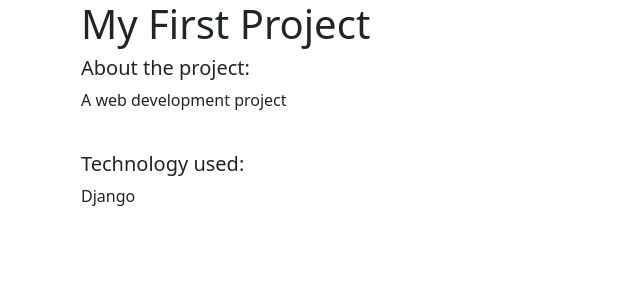
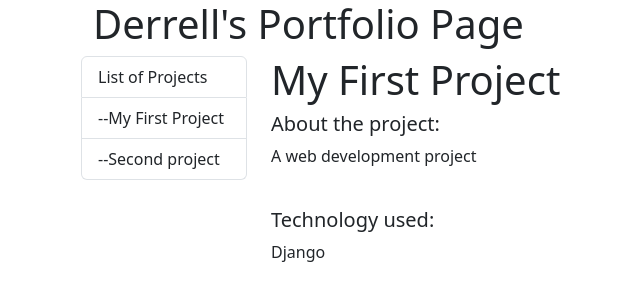
Before and after one commit to DerrellCooper/rp-portfolio, a Django app: page /projects/1/ in a window 1280 px wide. Shown: the top 301 px of the page, without its empty margins (1-641 px from the left). Run offline with Django 5.2, Linux system fonts and the light colour scheme; data comes from the database, SQL or seed files in the repository; both versions use the stored data as it was after the commit.

Commit message:
update
continued creating view templates

```diff
--- a/pages/templates/pages/home.html
+++ b/pages/templates/pages/home.html
@@ -3,5 +3,5 @@
 {% extends 'base.html' %}
 
 {% block page_content %}
-    <h1>Hello, World!</h1>
+    <h1>Hello World</h1>
 {% endblock page_content %}
--- a/pages/views.py
+++ b/pages/views.py
@@ -1,5 +1,9 @@
 from django.shortcuts import render
-
+from projects.models import Project
 # Create your views here.
 def home(request):
+    projects = Project.objects.all()
+    context = {
+        'projects': projects
+    }
     return render(request, 'pages/home.html', {})
--- a/projects/templates/projects/project_detail.html
+++ b/projects/templates/projects/project_detail.html
@@ -1,8 +1,13 @@
-{% extends "base.html" %}
+{% extends "projects_base.html" %}
 
 {% block page_content %}
 <h1>{{ project.title }}</h1>
 <div class="row">
+    <div class="col-md-8"></div>
+        {% if project.image %}
+            <img src="{{ project.image.url }}" width="100%">
+        {% endif %}
+    </div>
     <div class="col-md-4">
         <h5>About the project:</h5>
         <p>{{ project.description }}</p>
--- a/projects/templates/projects/project_index.html
+++ b/projects/templates/projects/project_index.html
@@ -1,4 +1,5 @@
-{% extends 'base.html' %}
+{% extends 'projects_base.html' %}
+
 
 
 {% block page_content %}
@@ -7,6 +8,9 @@
 {% for project in projects %}
     <div class="col-md-4">
         <div class="card mb-2">
+            {% if project.image %}
+                <img class="card-img-top" src="{{project.image.url}}">
+            {% endif %}
             <div class="card-body">
                 <h5 class="card-title">{{project.title}}</h5>
                 <p class="card-body">{{project.description}}</p>
--- a/projects/views.py
+++ b/projects/views.py
@@ -11,7 +11,9 @@ def project_index(request):
 
 def project_detail(request,pk):
     project = Project.objects.get(pk=pk)
+    projects = Project.objects.all()
     context = {
-        'project': project
+        'project': project,
+        'projects': projects
     }
     return render(request, 'projects/project_detail.html', context)
--- a/templates/base.html
+++ b/templates/base.html
@@ -10,6 +10,26 @@
     >
 </head>
 <body class="container">
-    {% block page_content %}{% endblock page_content %}
+    {% block heading %}
+    <div class="container-fluid">
+        <div class="row">
+            <div class="col">
+                <h1>Derrell's Portfolio Page</h1>
+            </div>
+            <div class="col">
+
+            </div>
+        </div>
+    </div>
+    {% endblock heading %}
+    {% block project_menu %}
+<div class="row">
+    </div>
+    <div class="col-sm-10">
+        {% block page_content %}{% endblock page_content %}
+    </div>
+    {% endblock project_menu %}
+</div>
+
 </body>
 </html>
--- /dev/null
+++ b/templates/projects_base.html
@@ -0,0 +1,20 @@
+{% extends 'base.html' %}
+{% block project_menu %}
+<div class="row">
+    <div class="col-md-2">
+        <div class="list-group" role="tablist">
+            <a href="{% url 'project_index' %}" class="list-group-item list-group-item-action">
+              List of  Projects
+            </a>
+
+            {% for project in projects %}
+            <a href="{% url 'project_detail' project.pk %}" class="list-group-item list-group-item-action">--{{project.title}}</a>
+            {% endfor %}
+
+          </div>
+    </div>
+    <div class="col-md-10">
+        {% block page_content %}{% endblock page_content %}
+    </div>
+</div>
+{% endblock project_menu %}
```
Also changed, not shown: db.sqlite3.
